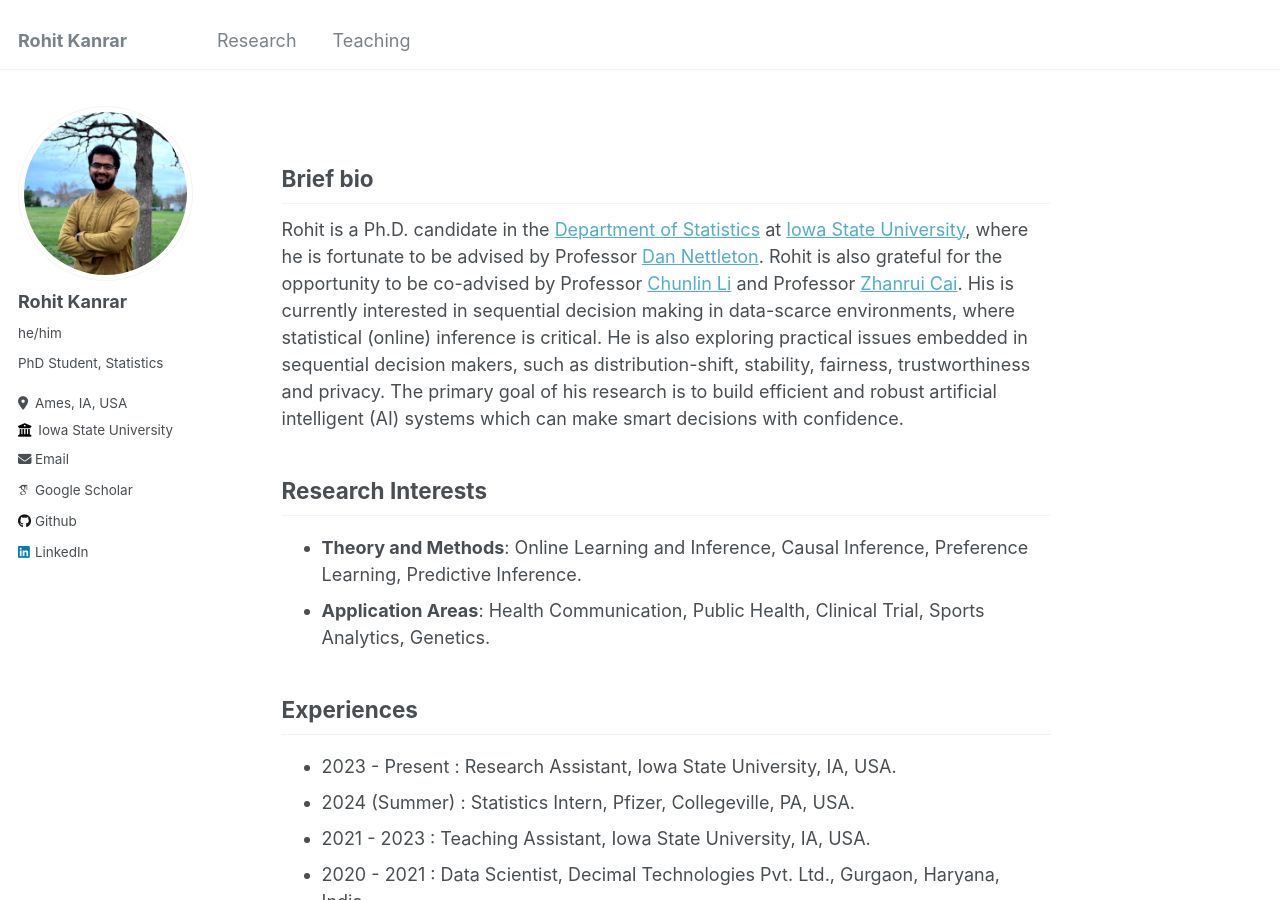
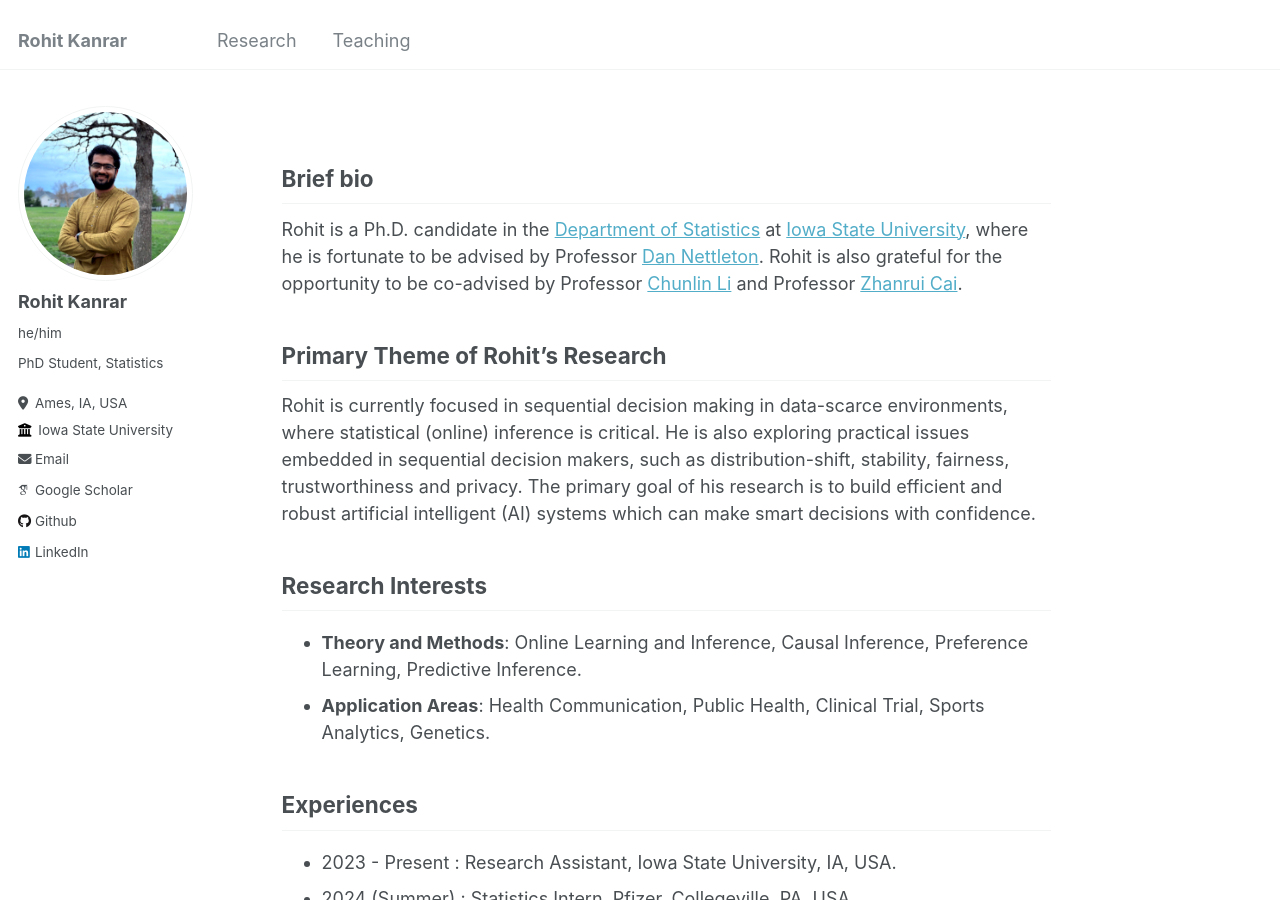
Before and after one commit to rohitkanrar/rohitkanrar.github.io, a Jekyll site: the page built from _pages/about.md, in a window 1280 px wide and 900 px high. Built offline with Jekyll 4.4.1, drawn with Linux system fonts in a browser that asks for light colours; some web fonts are replaced.

Commit message:
added theme

```diff
--- a/_pages/about.md
+++ b/_pages/about.md
@@ -8,7 +8,10 @@ redirect_from:
 ---
 
 ## Brief bio
-Rohit is a Ph.D. candidate in the [Department of Statistics](https://www.stat.iastate.edu/) at [Iowa State University](https://www.iastate.edu/), where he is fortunate to be advised by Professor [Dan Nettleton](https://dnett.github.io/). Rohit is also grateful for the opportunity to be co-advised by Professor [Chunlin Li](https://scholar.google.com/citations?user=8dTpVPkAAAAJ&hl=en) and Professor [Zhanrui Cai](https://zhanruicai.github.io/). His is currently interested in sequential decision making in data-scarce environments, where statistical (online) inference is critical. He is also exploring practical issues embedded in sequential decision makers, such as distribution-shift, stability, fairness, trustworthiness and privacy. The primary goal of his research is to build efficient and robust artificial intelligent (AI) systems which can make smart decisions with confidence.
+Rohit is a Ph.D. candidate in the [Department of Statistics](https://www.stat.iastate.edu/) at [Iowa State University](https://www.iastate.edu/), where he is fortunate to be advised by Professor [Dan Nettleton](https://dnett.github.io/). Rohit is also grateful for the opportunity to be co-advised by Professor [Chunlin Li](https://scholar.google.com/citations?user=8dTpVPkAAAAJ&hl=en) and Professor [Zhanrui Cai](https://zhanruicai.github.io/).
+
+## Primary Theme of Rohit's Research
+Rohit is currently focused in sequential decision making in data-scarce environments, where statistical (online) inference is critical. He is also exploring practical issues embedded in sequential decision makers, such as distribution-shift, stability, fairness, trustworthiness and privacy. The primary goal of his research is to build efficient and robust artificial intelligent (AI) systems which can make smart decisions with confidence.
 
 ## Research Interests
 * **Theory and Methods**: Online Learning and Inference, Causal Inference, Preference Learning, Predictive Inference.
```
